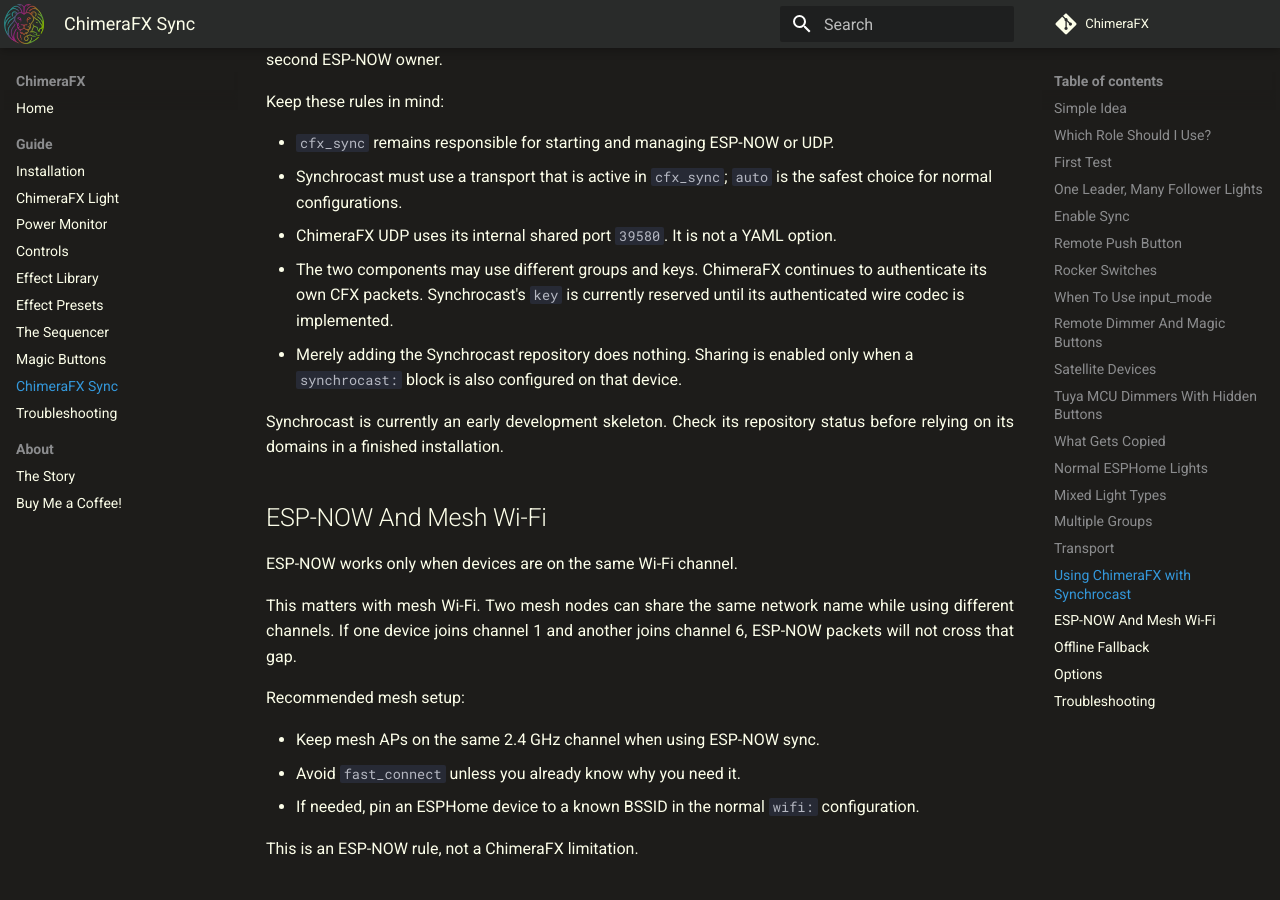
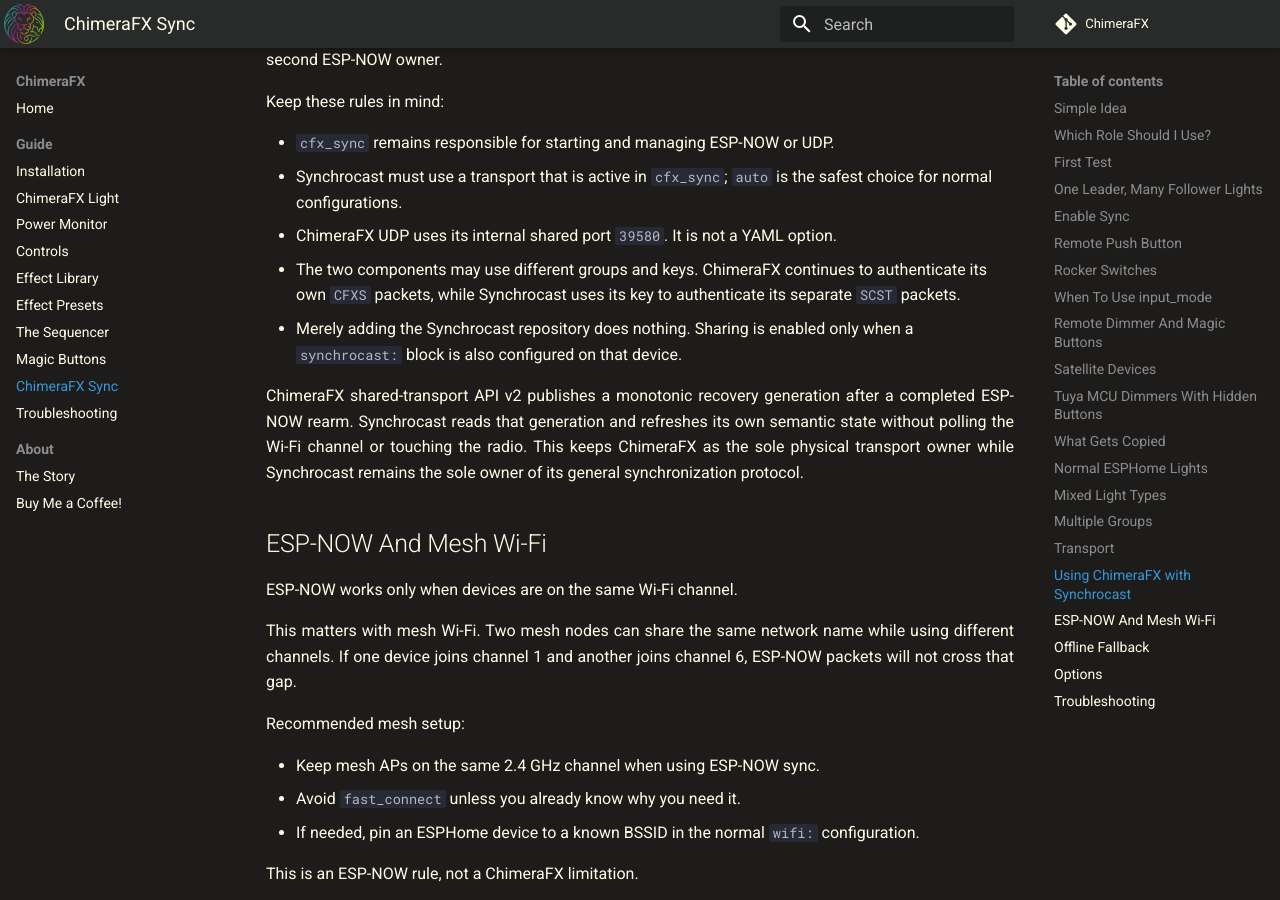
Before and after one commit to effelle/ChimeraFX, an MkDocs documentation site: the page built from docs/cfx_sync.md, in a window 1280 px wide and 900 px high, scrolled down 11936 px. Built offline with MkDocs 1.6.1 and Material for MkDocs 9.7.7, drawn with Linux system fonts in a browser that asks for light colours; comment, search, counter and statistics services are not loaded.

Commit message:
feat: expose shared transport recovery generation

```diff
--- a/docs/cfx_sync.md
+++ b/docs/cfx_sync.md
@@ -512,13 +512,16 @@
   safest choice for normal configurations.
 - ChimeraFX UDP uses its internal shared port `39580`. It is not a YAML option.
 - The two components may use different groups and keys. ChimeraFX continues to
-  authenticate its own CFX packets. Synchrocast's `key` is currently reserved
-  until its authenticated wire codec is implemented.
+  authenticate its own `CFXS` packets, while Synchrocast uses its key to
+  authenticate its separate `SCST` packets.
 - Merely adding the Synchrocast repository does nothing. Sharing is enabled
   only when a `synchrocast:` block is also configured on that device.
 
-Synchrocast is currently an early development skeleton. Check its repository
-status before relying on its domains in a finished installation.
+ChimeraFX shared-transport API v2 publishes a monotonic recovery generation
+after a completed ESP-NOW rearm. Synchrocast reads that generation and refreshes
+its own semantic state without polling the Wi-Fi channel or touching the radio.
+This keeps ChimeraFX as the sole physical transport owner while Synchrocast
+remains the sole owner of its general synchronization protocol.
 
 ## ESP-NOW And Mesh Wi-Fi
 
```
Also changed, not shown: 4 other files.
